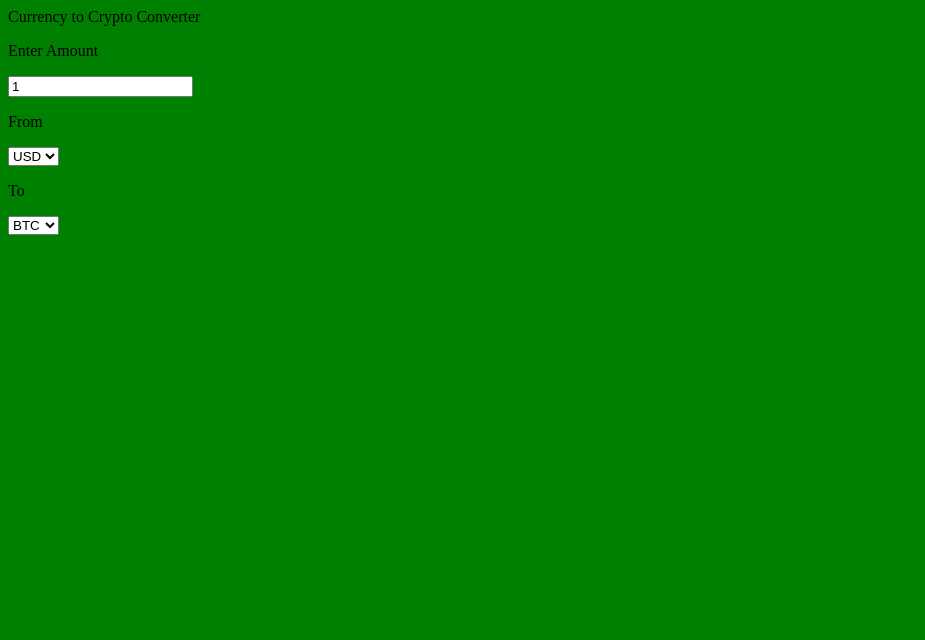
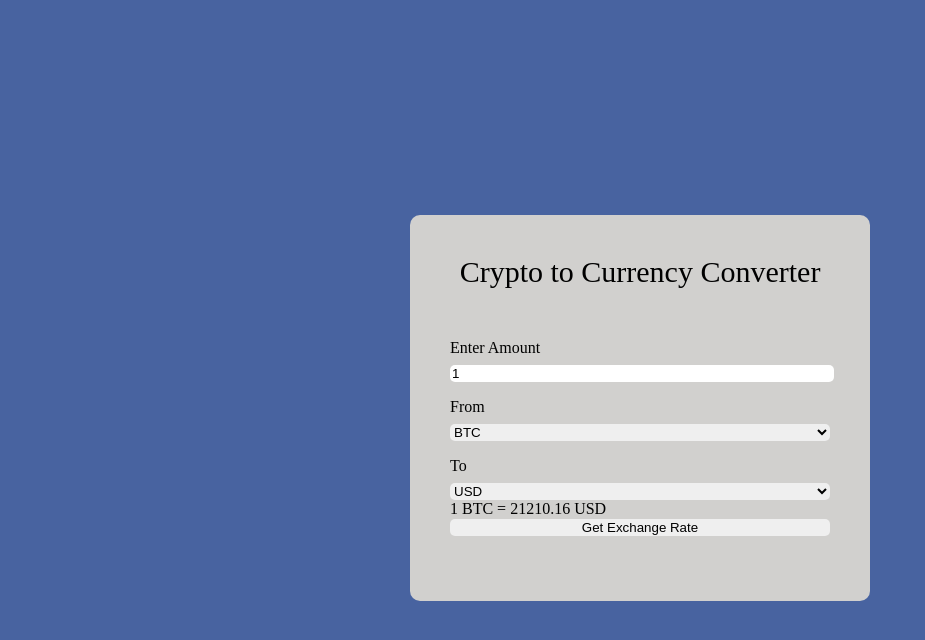
Before and after one commit to CodingJawhn/phase-1-javascript-project-mode, a plain HTML site: page index.html in a window 1280 px wide. Shown: the whole page, without its empty margins (0-925 px from the left). Drawn offline with Linux system fonts and the light colour scheme.

Commit message:
Edited CSS page

```diff
--- a/index.html
+++ b/index.html
@@ -9,7 +9,7 @@
 </head>
 <body>
     <div class="wrapper">
-        <header>Currency to Crypto Converter</header>
+        <header>Crypto to Currency Converter</header>
         <form action="#">
             <div class="amount">
                 <p>Enter Amount</p>
@@ -20,10 +20,10 @@
                     <p>From</p>
                     <div class="select-box">
                         <select>
-                            <option value="USD">USD</option>
-                            <option value="AED">AED</option>
-                            <option value="CAD">CAD</option>
-                            <option value="CNY">CNY</option>
+                            <option value="BTC">BTC</option>
+                            <option value="ETH">ETH</option>
+                            <option value="LTC">LTC</option>
+                            <option value="BCH">BCH</option>
                         </select>
                     </div>
                 </div>
@@ -32,14 +32,16 @@
                         <p>To</p>
                         <div class="select-box">
                             <select>
-                                <option value="BTC">BTC</option>
-                                <option value="ETH">ETH</option>
-                                <option value="LTC">LTC</option>
-                                <option value="BCH">BCH</option>
+                                <option value="USD">USD</option>
+                                <option value="AED">AED</option>
+                                <option value="CAD">CAD</option>
+                                <option value="CNY">CNY</option>
                             </select>
                         </div>
                     </div>
                 </div>
+                <div class="exchange-rate">1 BTC = 21210.16 USD</div>
+                <button>Get Exchange Rate</button>
             </div>
         </form>
     </div>
--- a/style.css
+++ b/style.css
@@ -1,3 +1,36 @@
 body {
-    background: green;
+    display: flex;
+    align-items: center;
+    justify-content: center;
+    min-height: 100vh;
+    background:#4863A0 ;
 }
+
+.wrapper{
+    width: 380px;
+    padding: 40px;
+    border-radius: 10px;
+    background: #D1D0CE;
+}
+
+.wrapper header{
+    font-size: 30px;
+    font-weight: 400;
+    text-align: center;
+}
+
+.wrapper form{
+    margin:50px 0 25px 0;
+}
+
+form :where(input, select, button) {
+    width: 100%;
+    outline: none;
+    border: none;
+    border-radius: 5px;
+}
+
+form p{
+    height: 20px;
+    margin-bottom: 5px;
+}
```
